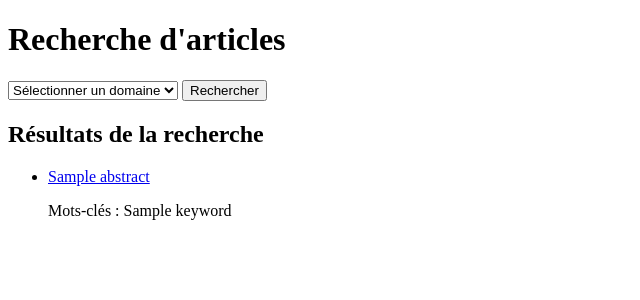
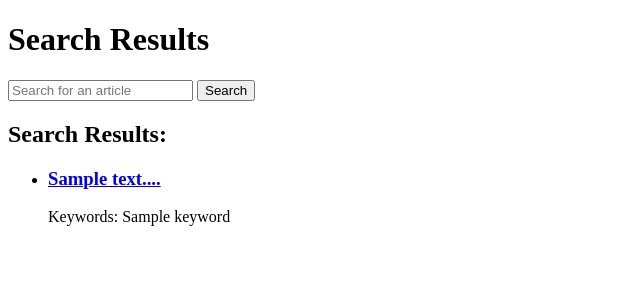
Before and after one commit to Felicien2B/hackathon-2023, a Flask app: template templates/index.html in a window 1280 px wide. Shown: the top 300 px of the page, without its empty margins (0-640 px from the left). Run offline with Flask 3, Linux system fonts and the light colour scheme; the template is opened without the code that fills it: most values are stand-ins (such as "Sample title", 1, 10 or a date in 2020).

Commit message:
Update index.html

```diff
--- a/templates/index.html
+++ b/templates/index.html
@@ -1,30 +1,24 @@
 <!DOCTYPE html>
-<html>
+<html lang="en">
 <head>
-    <title>Recherche d'articles</title>
+    <meta charset="UTF-8">
+    <meta name="viewport" content="width=device-width, initial-scale=1.0">
+    <title>Search Results</title>
 </head>
 <body>
-    <h1>Recherche d'articles</h1>
-
+    <h1>Search Results</h1>
     <form action="/" method="post">
-        <select name="domain">
-            <option value="">Sélectionner un domaine</option>
-            {% for domain in domains %}
-                <option value="{{ domain }}" {% if selected_domain == domain %}selected{% endif %}>{{ domain }}</option>
-            {% endfor %}
-        </select>
-        <input type="submit" value="Rechercher">
+        <input type="text" name="search" placeholder="Search for an article">
+        <input type="submit" value="Search">
     </form>
 
     {% if articles %}
-        <h2>Résultats de la recherche</h2>
+        <h2>Search Results:</h2>
         <ul>
             {% for article in articles %}
                 <li>
-                    <a href="{{ url_for('article', article_id=article['id']) }}">
-                        <p>{% set abstract = article['abstract'][:50] + '...' if article['abstract'] | length > 50 else article['abstract'] %}{{ abstract }}</p>
-                    </a>
-                    <p>Mots-clés : {% for keyword in article['keywords'] %}{{ keyword }}{% if not loop.last %}, {% endif %}{% endfor %}</p>
+                    <h3><a href="{{ url_for('article', article_id=article['id']) }}">{{ article['content'][:50] }}...</a></h3>
+                    <p>Keywords: {% for keyword in article['keywords'] %}{{ keyword }}{% if not loop.last %}, {% endif %}{% endfor %}</p>
                 </li>
             {% endfor %}
         </ul>
```
